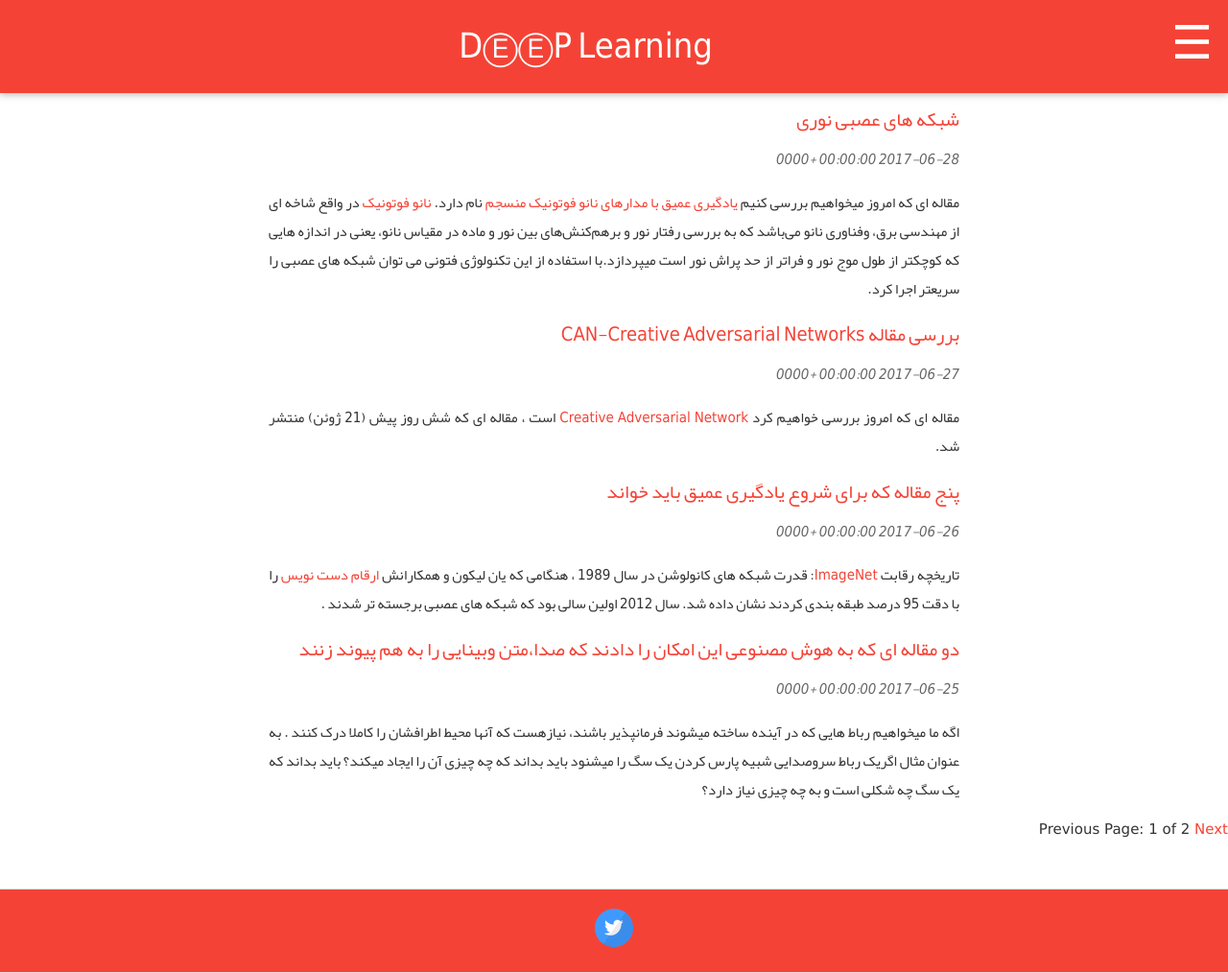
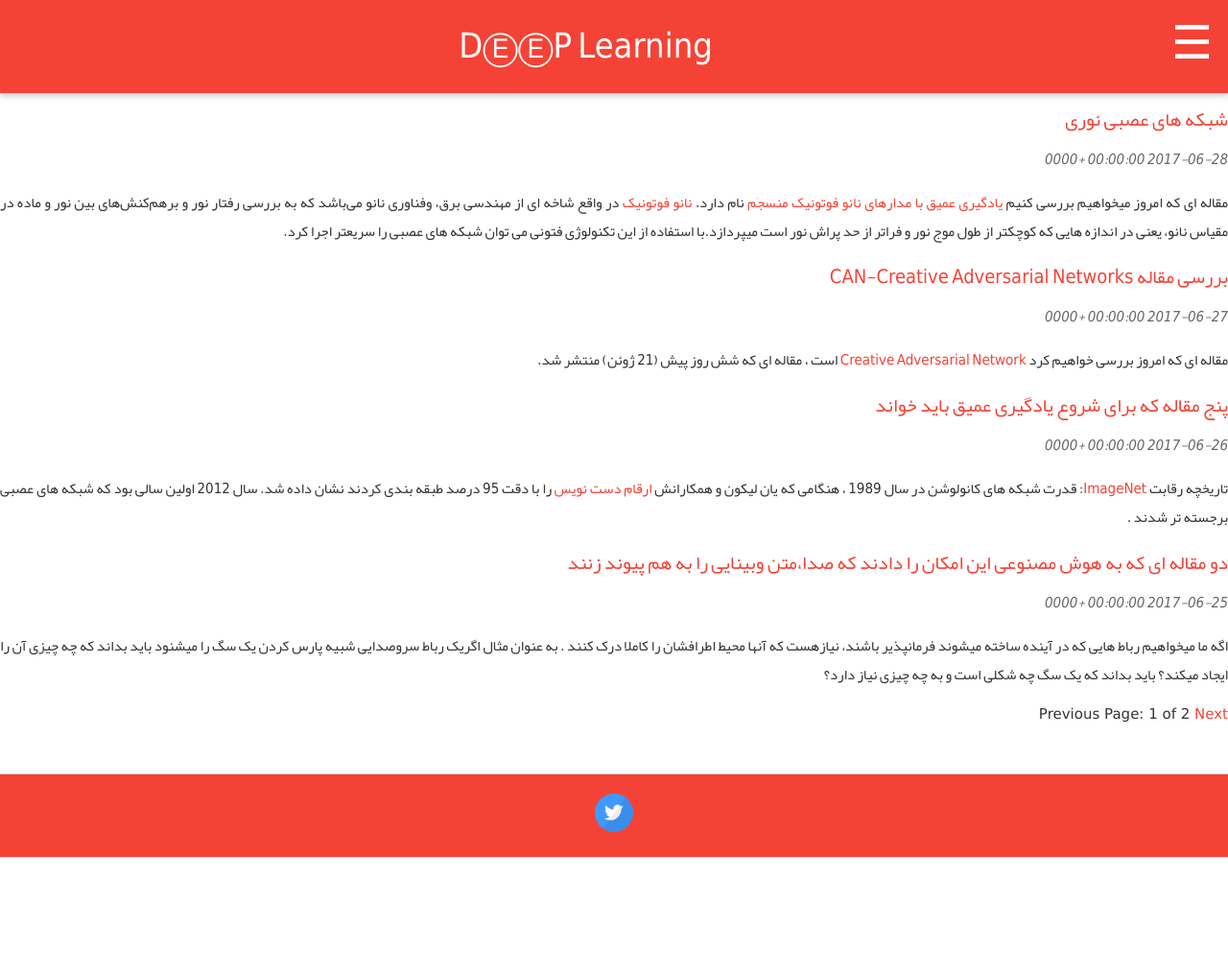
Before and after one commit to AlisterTA/alisterta.github.io, a Jekyll site: the page built from index.html, in a window 1280 px wide. Shown: the whole page at 96% size. Built offline with Jekyll 4.4.1, drawn with Linux system fonts in a browser that asks for light colours; the list of posts is cut into pages by our own code; after the commit the page ends 900 px from its top, so only the background shows below that.

Commit message:
Update default.html

```diff
--- a/_layouts/default.html
+++ b/_layouts/default.html
@@ -41,8 +41,6 @@
 </header>
 
 
-  <div id="main" role="main" class="container">
-
 
 	<!-- This loops through the paginated posts -->
 {% for post in paginator.posts %}
@@ -54,7 +52,7 @@
     {{ post.excerpt }}
   </div>
 {% endfor %}
-	    </div>
+
 
 <!-- Pagination links -->
 <div class="pagination">
```
